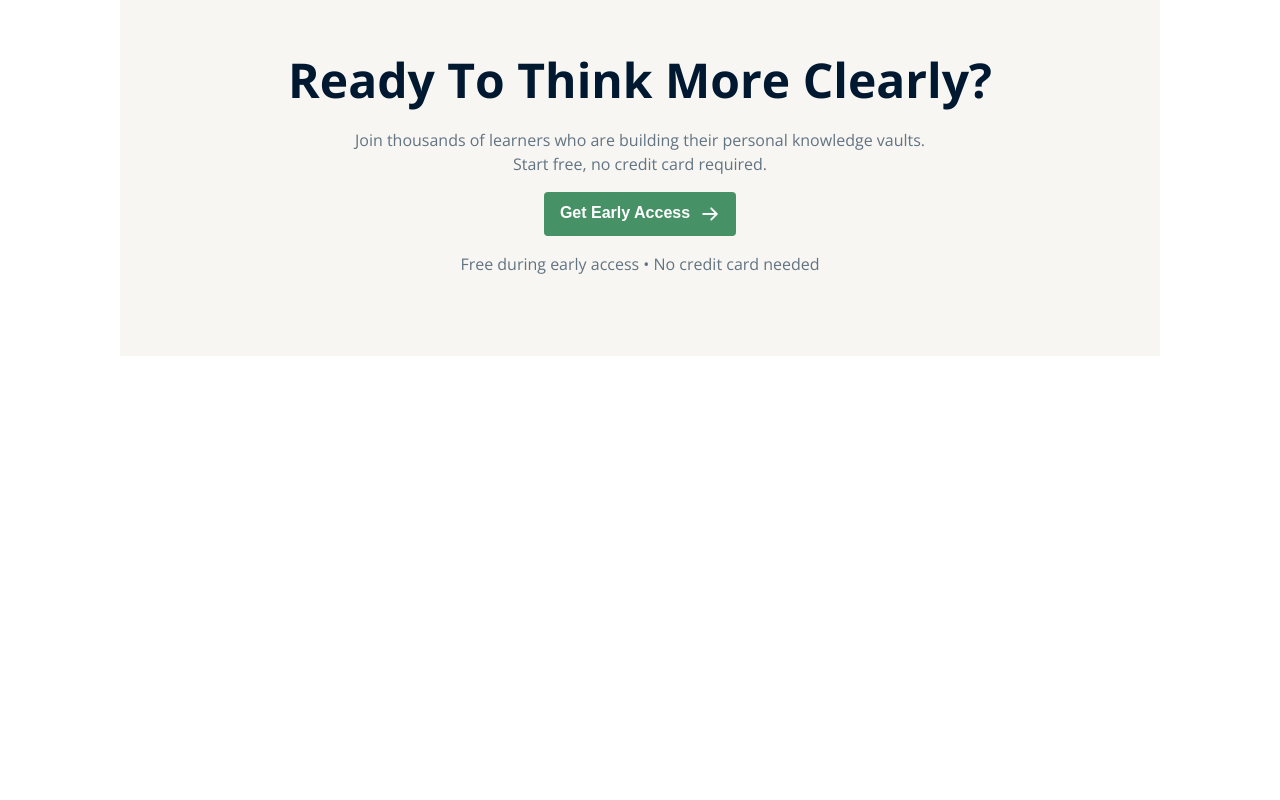
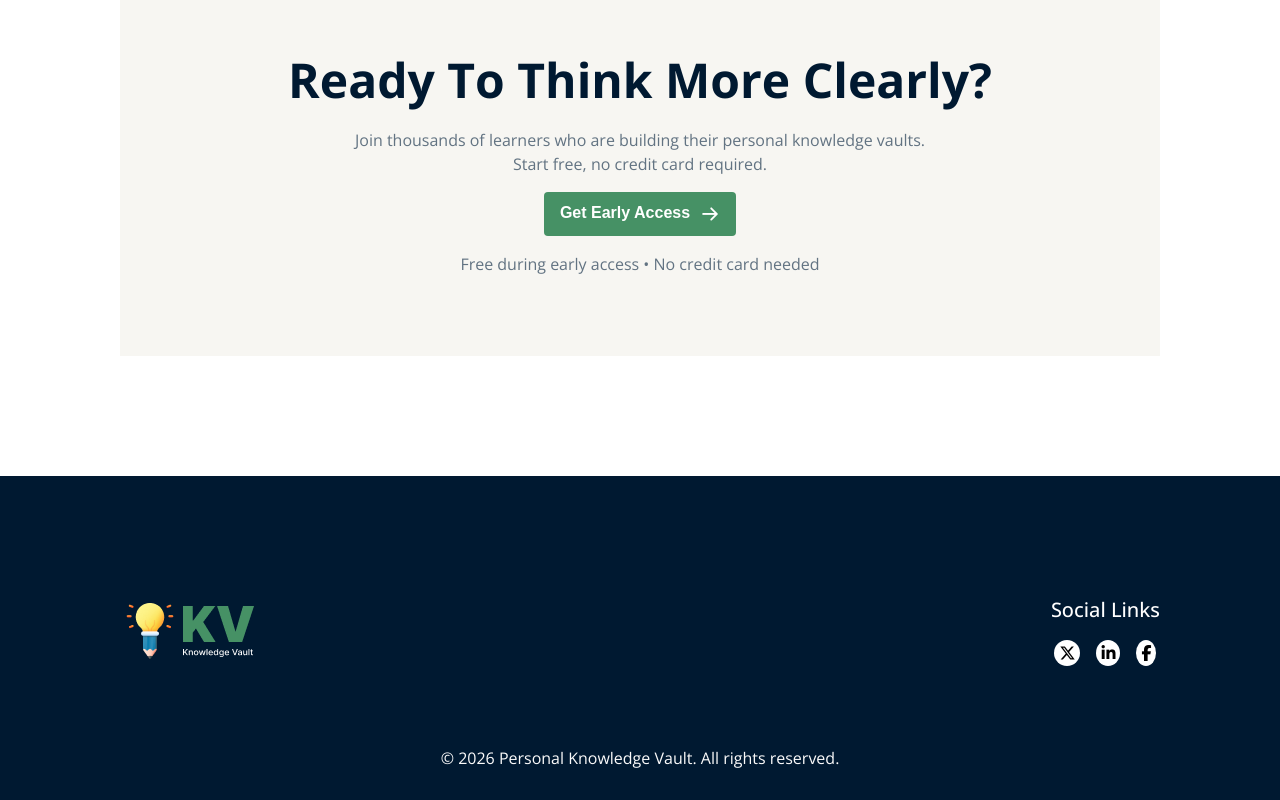
Before and after one commit to Eva-004/PH-Assignment01, a plain HTML site: page index.html in a window 1280 px wide. Shown: the part 2210-3010 px from the top of the page. Before the commit the page ends 2686 px from the top, so only its background shows below. Drawn offline with nearby package versions, Linux system fonts and the light colour scheme.

Commit message:
Implement footer section with social links and CSS styling

```diff
--- a/index.html
+++ b/index.html
@@ -109,5 +109,21 @@
              <p>Free during early access • No credit card needed</p>
         </div>
     </section>
+    <footer>
+        <div class="footer-content">
+            <img src="./assets/logo-footer.png" alt="footer image">
+            <div class="social">
+                <p>Social Links</p>
+                <ul>
+                    <li><a href="#"><i class="fa-brands fa-x-twitter"></i></a></li>
+                    <li><a href="#"><i class="fa-brands fa-linkedin-in"></i></a></li>
+                    <li><a href="#"><i class="fa-brands fa-facebook-f"></i></a></li>
+                </ul>
+            </div>
+        </div>
+        <div class="footer-footer">
+           <p>© 2026 Personal Knowledge Vault. All rights reserved.</p>
+        </div>
+    </footer>
 </body>
 </html>
--- a/styles/style.css
+++ b/styles/style.css
@@ -255,3 +255,45 @@
     text-align: center;
     margin: 16px auto;
 }
+footer{
+    width: 100%;
+    background-color: #001931;
+    padding: 120px 120px 30px 120px;
+    text-align: center;
+}
+.footer-content{
+    display: flex;
+   justify-content: space-between;
+    align-items: center;
+    margin-bottom: 80px;
+}
+.social p{
+    font-size: 20px;
+    font-weight: 500;
+    line-height: 28px;
+    margin-bottom: 16px;
+    color: #FFFFFF;
+}
+.social ul{
+    display: flex;
+    justify-content: center;
+    align-items: center;
+    gap: 16px;
+}
+.social li{
+    list-style: none;
+}
+.social li a{
+    text-decoration: none;
+}
+.social li i{
+    padding: 5px;
+    background-color: #FFFFFF;
+    color: #000000;
+    border-radius: 100%;
+}
+.footer-footer p{
+   font-size: 16px;
+   line-height: 24px;
+   color: #FAFAFA;
+}
```
